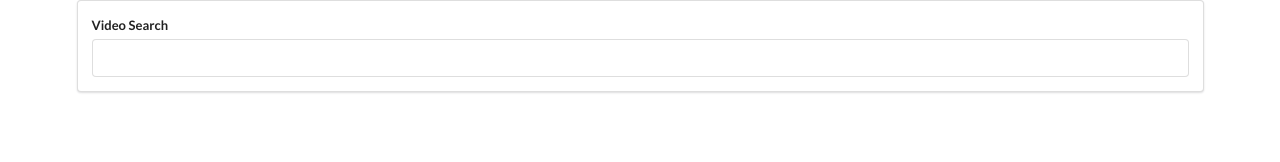
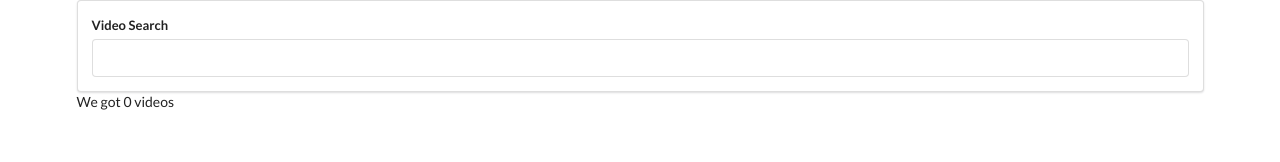
Before and after one commit to missKatiaPunter/testing-again, a React (Create React App) app: page / in a window 1280 px wide. Shown: the top 162 px of the page. Built offline with nearby package versions, Linux system fonts and the light colour scheme.

Commit message:
Step update the state of App with found vids

```diff
--- a/src/apis/youtube.js
+++ b/src/apis/youtube.js
@@ -1,12 +1,13 @@
 import axios from "axios";
 
-const API_KEY = "AIzaSyBx3MW7kb7a-RMNR9CSWnq7l2ouIloMCOE";
+const API_KEY = "AIzaSyBxCU7R6_vlIpxdFu7WmpOnFdY1V97khZ4";
 
 export default axios.create({
     baseURL: "https://www.googleapis.com/youtube/v3",
     params: {
         part: "snippet",
         maxResults: 5,
+        type: "video",
         key: API_KEY
     }
 });
--- a/src/components/App.js
+++ b/src/components/App.js
@@ -1,10 +1,19 @@
-import React from "react";
+import React, { useState } from "react";
 import SearchBar from "./SearchBar";
+import youtube from "../apis/youtube";
 
 const App = () => {
 
-    const onTermSubmit = ( term ) => {
-        console.log(term);
+    const [videos, setVideos ] = useState([]);
+
+    const onTermSubmit = async ( term ) => {
+       const response = await youtube.get("./search", {
+           params: {
+               q: term
+           }
+       });
+
+       setVideos(response.data.items);
     };
 
     return(
@@ -12,6 +21,7 @@ const App = () => {
             <SearchBar
                 onTermSubmit = { onTermSubmit }
             />
+            We got { videos.length } videos
         </div>
     );
 };
```
Also changed, not shown: 1 other file (tests, documents, lock files or other folders).
